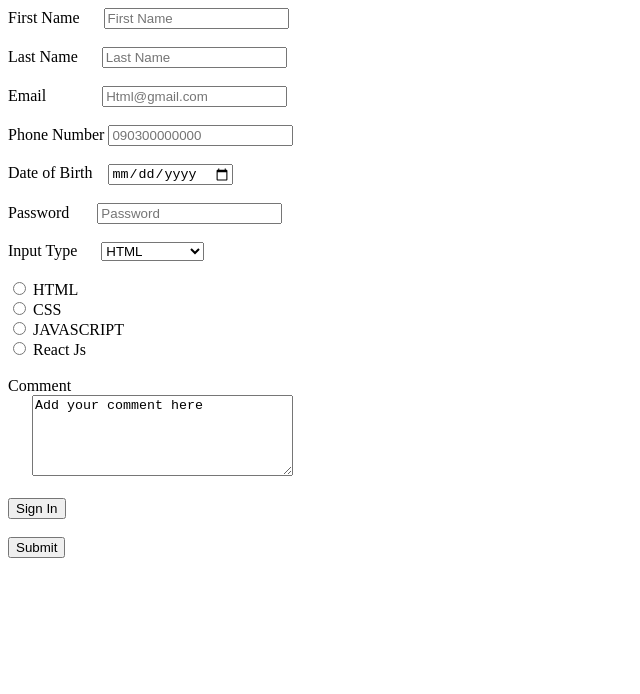
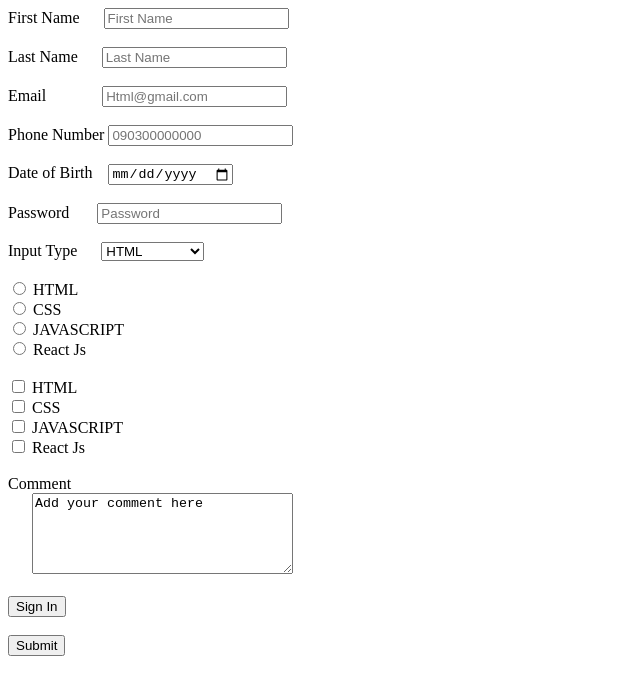
Before and after one commit to Charles54/HTMLContd, a plain HTML site: page index.html in a window 1280 px wide. Shown: the whole page, without its empty margins (0-640 px from the left). Drawn offline with Linux system fonts and the light colour scheme.

Commit message:
Check box added

```diff
--- a/index.html
+++ b/index.html
@@ -48,7 +48,18 @@
 <input type="radio">
 <label>React Js</label>
 
-
+<br><br>
+<input type="checkbox">
+<label>HTML</label>
+<br>
+<input type="checkbox">
+<label>CSS</label>
+<br>
+<input type="checkbox">
+<label>JAVASCRIPT</label>
+<br>
+<input type="checkbox">
+<label>React Js</label>
 <br><br>
 
 <label>Comment</label><br>
```
